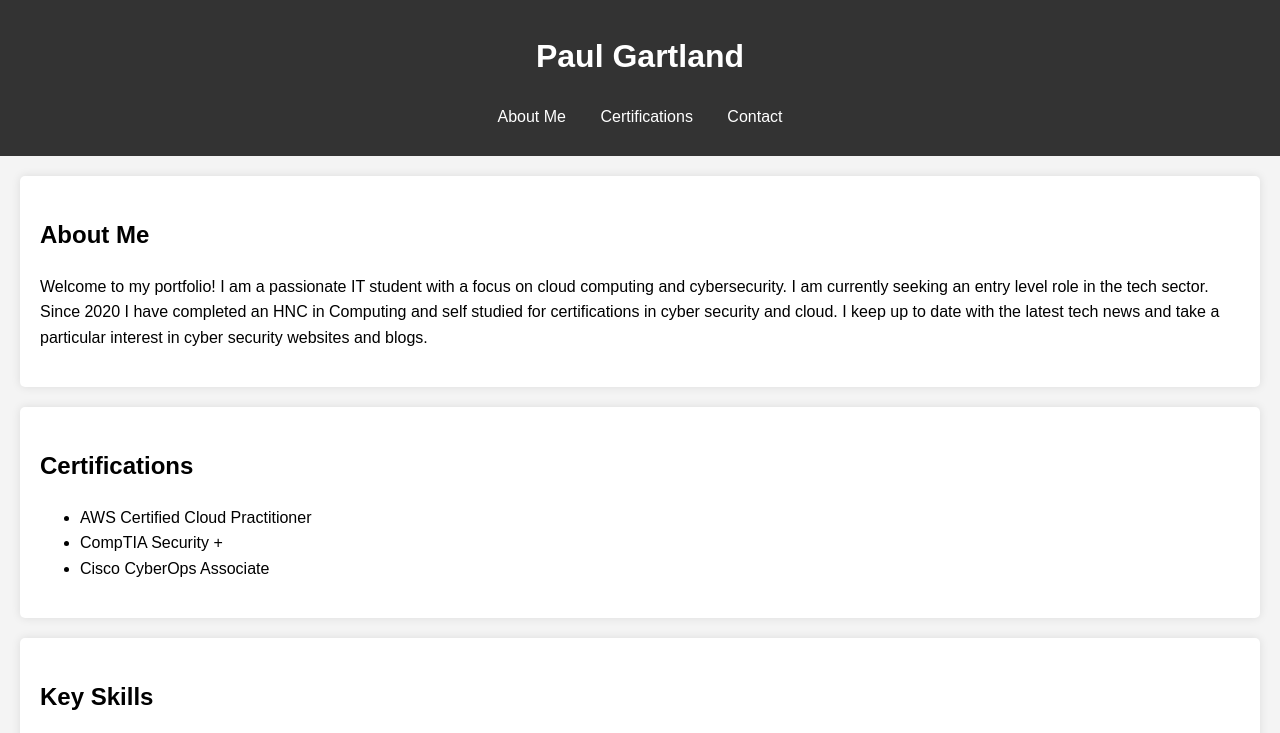
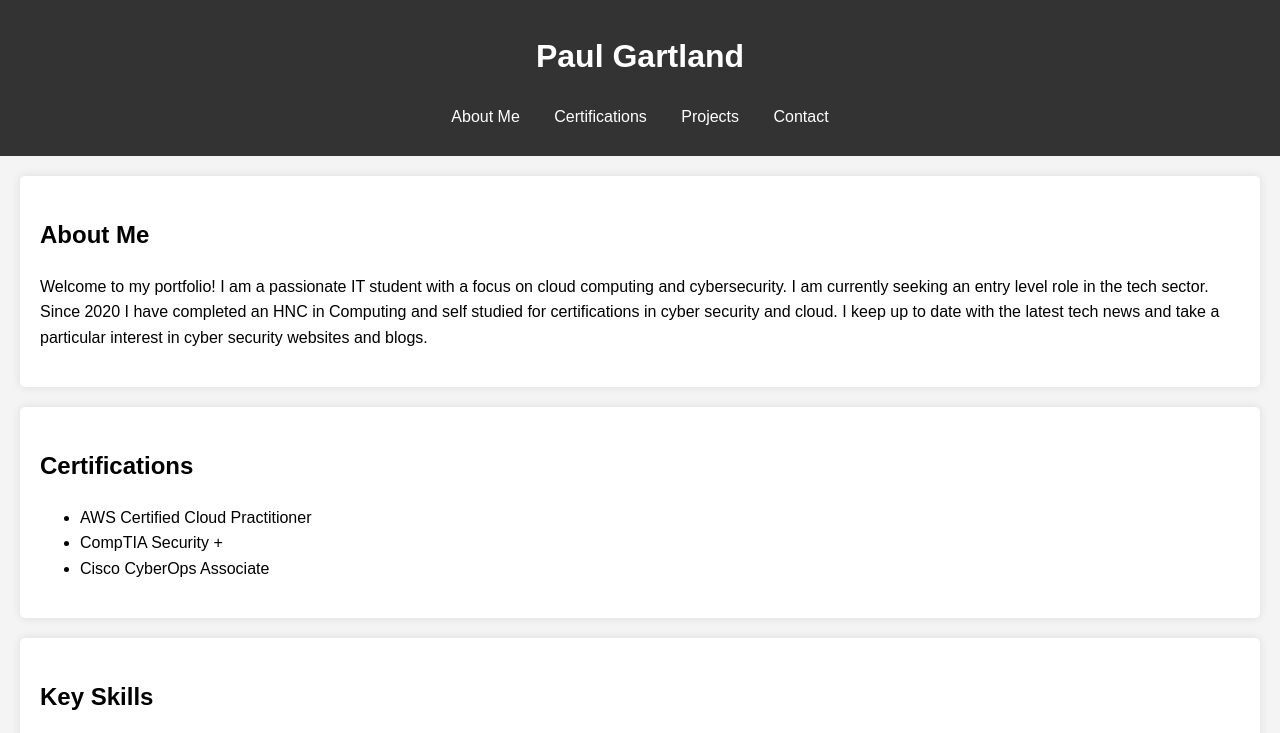
Before and after one commit to paulg80/Portfolio, a plain HTML site: page index.html in a window 1280 px wide. Shown: the top 733 px of the page. Drawn offline with Linux system fonts and the light colour scheme.

Commit message:
Update index.html

```diff
--- a/index.html
+++ b/index.html
@@ -13,7 +13,7 @@
             <ul>
                 <li><a href="#about">About Me</a></li>
                 <li><a href="#certifications">Certifications</a></li>
-                <li><a href="#projects#>Projects</a></li>
+                <li><a href="#projects">Projects</a></li>
                 <li><a href="#contact">Contact</a></li>
             </ul>
         </nav>
```
